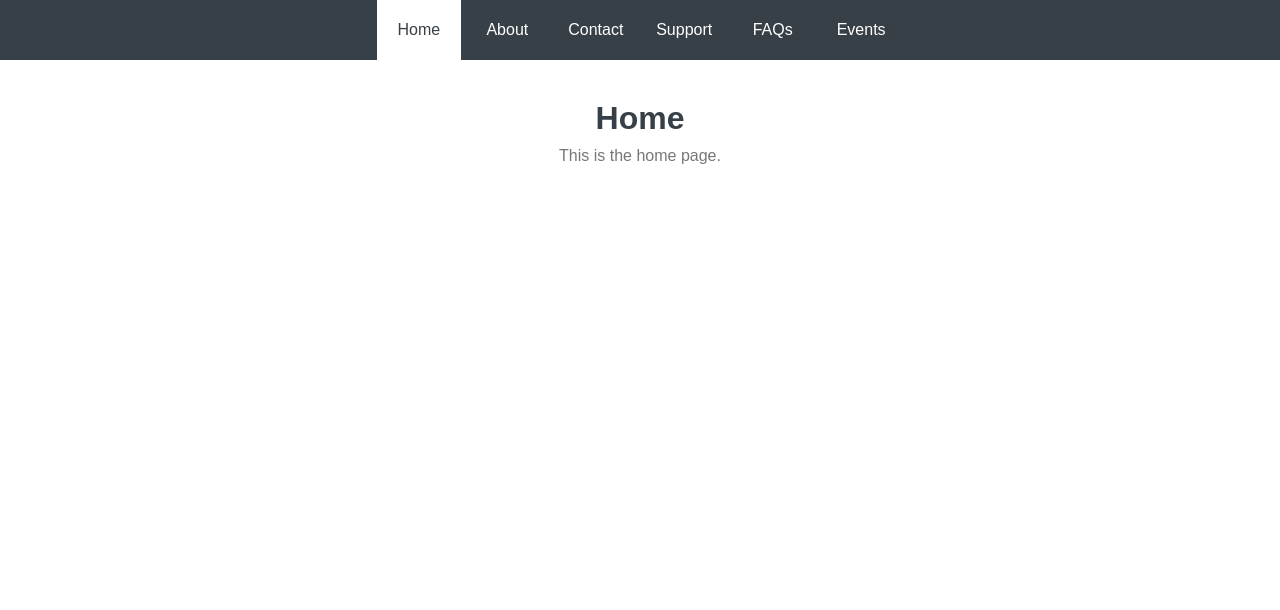
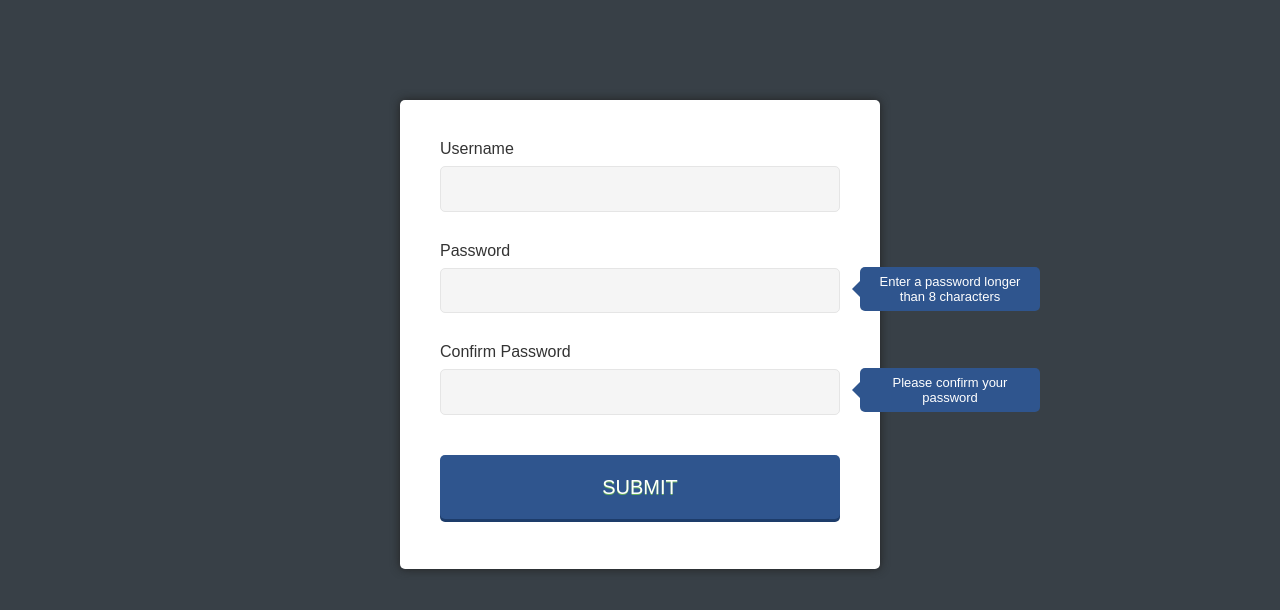
Before and after one commit to Yevinn/learning-jQuery, a plain HTML site: page index.html in a window 1280 px wide. Drawn offline with nearby package versions, Linux system fonts and the light colour scheme.

Commit message:
Creating a Password Confirmation Form - Setup

```diff
--- a/css/style.css
+++ b/css/style.css
@@ -1,69 +1,84 @@
-* {
-	margin: 0;
-	padding: 0;
-	font-family: sans-serif;
+body {
+  background: #384047;
+  font-family: sans-serif;
+  font-size: 10px
 }
-
-body {
-	background: #fff;
-}
-
-#menu {
-	background: #384047;
-	height: 60px;
-	padding: 0 5px 0;
-	text-align: center;
-}
-
-ul {
-	list-style: none;
-}
-
-ul li {
-	display: inline-block;
-	width: 84px;
-	text-align: center;
-}
-
-ul li a {
-	color: #fff;
-	width: 100%;
-	line-height: 60px;
-	text-decoration: none;
-}
-
-ul li.selected {
-	background: #fff;
-}
-
-ul li.selected a {
-	color: #384047;
-}
-
-select {
-	width: 94%;
-	margin: 11px  0 11px 2%;
-	float: left;
-}
-
-h1 {
-	margin: 40px 0 10px;
-	text-align: center;
-	color: #384047;
+form {
+  background: #fff;
+  padding: 4em 4em 2em;
+  max-width: 400px;
+  margin: 100px auto 0;
+  box-shadow: 0 0 1em #222;
+  border-radius: 5px;
 }
 p {
-	text-align: center;
-	color: #777;
+  margin: 0 0 3em 0;
+  position: relative;
 }
-/** Start Coding Here **/
-@media(max-width: 414px){
-	#menu ul{
-		display: none;
-	}
+label {
+  display: block;
+  font-size: 1.6em;
+  margin: 0 0 .5em;
+  color: #333;
 }
-@media(min-width: 414px){
-	#menu select,
-	#menu button{
-		display:none;
-	}
+input {
+  display: block;
+  box-sizing: border-box;
+  width: 100%;
+  outline: none
 }
+input[type="text"],
+input[type="password"] {
+  background: #f5f5f5;
+  border: 1px solid #e5e5e5;
+  font-size: 1.6em;
+  padding: .8em .5em;
+  border-radius: 5px;
+}
+input[type="text"]:focus,
+input[type="password"]:focus {
+  background: #fff
+}
+span {
+  border-radius: 5px;
+  display: block;
+  font-size: 1.3em;
+  text-align: center;
+  position: absolute;
+  background: #2F558E;
+  left: 105%;
+  top: 25px;
+  width: 160px;
+  padding: 7px 10px;
+  color: #fff;
+}
+span:after {
+  right: 100%;
+  top: 50%;
+  border: solid transparent;
+  content: " ";
+  height: 0;
+  width: 0;
+  position: absolute;
+  pointer-events: none;
+  border-color: rgba(136, 183, 213, 0);
+  border-right-color: #2F558E;
+  border-width: 8px;
+  margin-top: -8px;
+}
+input[type="submit"] {
+  background: #2F558E;
+  box-shadow: 0 3px 0 0 #1D3C6A;
+  border-radius: 5px;
+  border: none;
+  color: #fff;
+  cursor: pointer;
+  display: block;
+  font-size: 2em;
+  line-height: 1.6em;
+  margin: 2em 0 0;
+  outline: none;
+  padding: .8em 0;
+  text-shadow: 0 1px #68B25B;
+
+}
--- a/index.html
+++ b/index.html
@@ -1,21 +1,30 @@
 <!DOCTYPE html>
 <html>
 <head>
-<link rel="stylesheet" href="css/style.css" type="text/css" media="screen" title="no title" charset="utf-8">
+	<title>Sign Up Form</title>
+	<link rel="stylesheet" href="css/style.css" type="text/css" media="screen" title="no title" charset="utf-8">
 </head>
 <body>
-	<div id="menu">
-		<ul>
-			<li class="selected"><a href="index.html">Home</a></li>
-			<li><a href="about.html">About</a></li>
-			<li><a href="contact.html">Contact</a></li>
-			<li><a href="support.html">Support</a></li>
-			<li><a href="faqs.html">FAQs</a></li>
-			<li><a href="events.html">Events</a></li>
-		</ul>
-	</div>
-	<h1>Home</h1>
-	<p>This is the home page.</p>
+
+	<form action="#" method="post">
+		<p>
+			<label for="username">Username</label>
+			<input id="username" name="username" type="text">
+		</p>
+		<p>
+			<label for="password">Password</label>
+			<input id="password" name="password" type="password">
+			<span>Enter a password longer than 8 characters</span>
+		</p>
+		<p>
+			<label for="confirm_password">Confirm Password</label>
+			<input id="confirm_password" name="confirm_password" type="password">
+			<span>Please confirm your password</span>
+		</p>
+		<p>
+			<input type="submit" value="SUBMIT">
+		</p>
+	</form>
 	<script src="http://code.jquery.com/jquery-1.11.0.min.js" type="text/javascript" charset="utf-8"></script>
 	<script src="js/app.js" type="text/javascript" charset="utf-8"></script>
 </body>
```
Also changed, not shown: about.html (deleted, +0 -22 lines), contact.html (deleted, +0 -22 lines), events.html (deleted, +0 -22 lines), faqs.html (deleted, +0 -22 lines), support.html (deleted, +0 -22 lines), images/boat.png (deleted), images/chuck.png (deleted), images/copy_mcrepeatsalot.png (deleted), images/education.png (deleted), images/illustrator_foundations.png (deleted), images/library.png (deleted), images/refferal_machine.png (deleted), images/sebastian.png (deleted), images/skill-polish.png (deleted), 2 more files.
